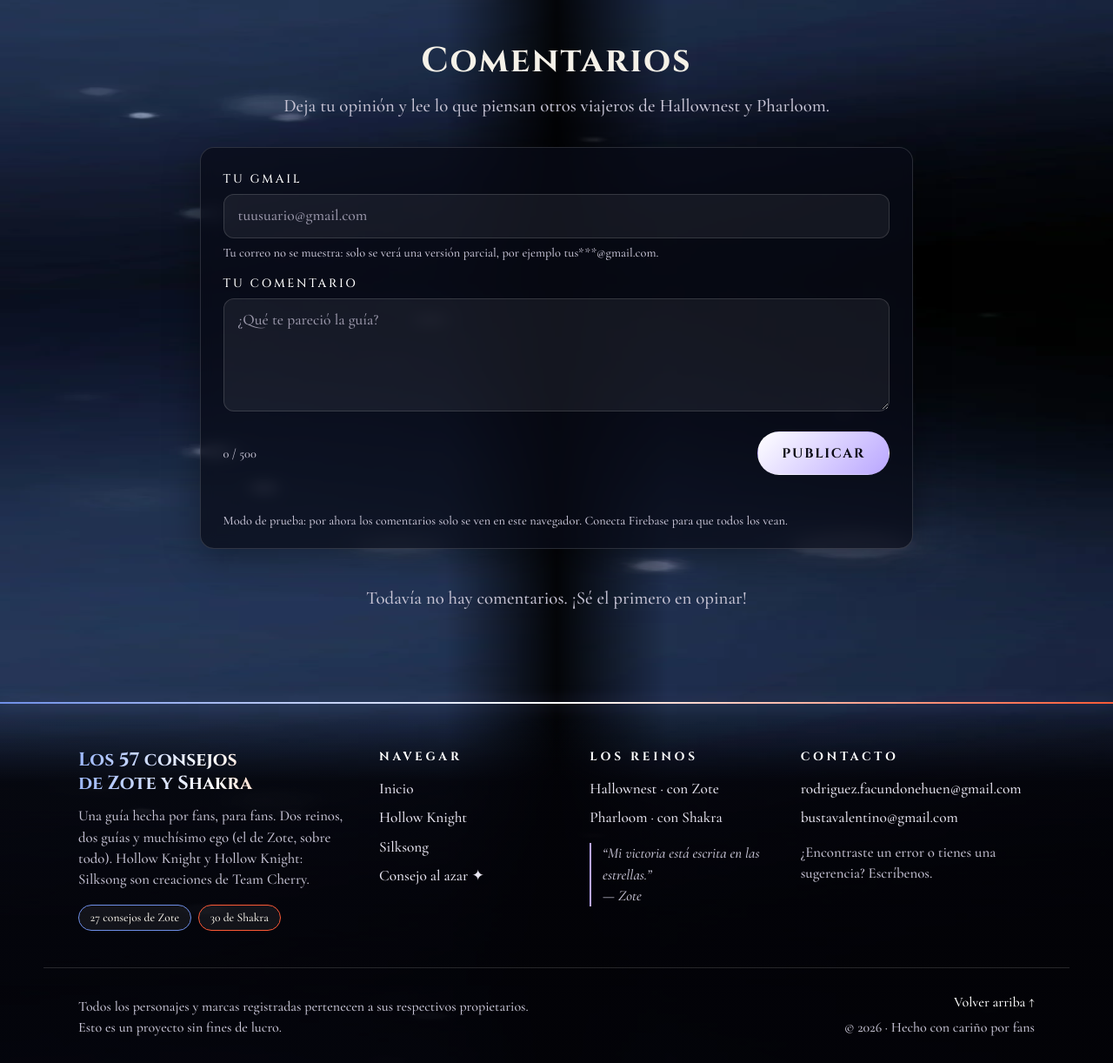
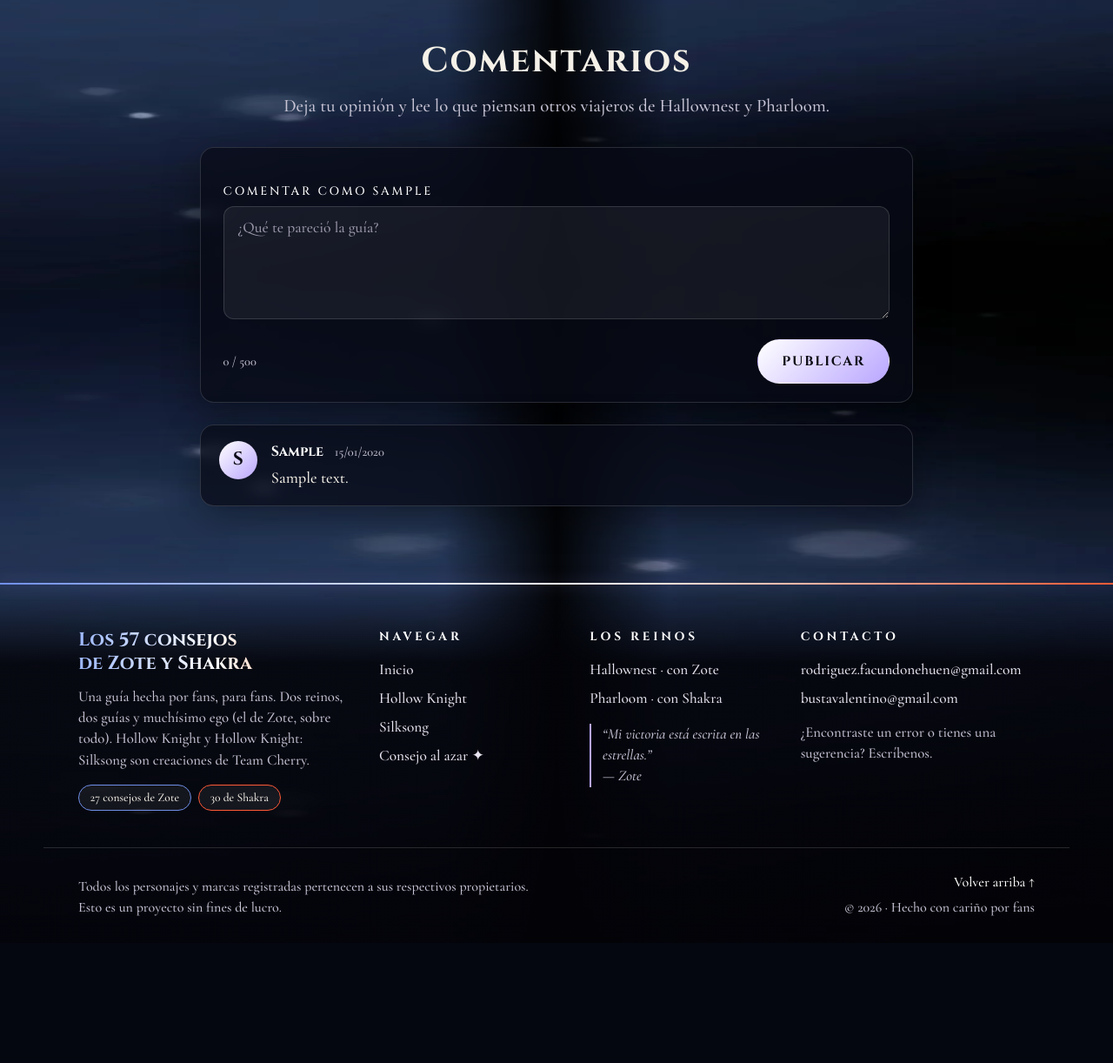
Before and after one commit to flacu01/elchorizudodejuli, a PHP site: page / in a window 1280 px wide. Shown: the part 3667-4889 px from the top of the page at 87% size. After the commit the page ends 4720 px from the top, so only its background shows below. Run offline with PHP 8.4, Linux system fonts and the light colour scheme; the visitor is signed in with stand-in values (Sample User, id 1); tables that the repository leaves empty hold one stand-in row (values such as "Sample post"); a stand-in replaces the project's code that opens the database connection.

Commit message:
comentarios arreglados

```diff
--- /dev/null
+++ b/HTML/includes/comentarios_seccion.php
@@ -0,0 +1,90 @@
+<?php
+// includes/comentarios_seccion.php
+// Dibuja el formulario y la lista de comentarios. Se incluye desde index.php.
+require_once __DIR__ . '/../conexion.php';
+
+$u = usuario_actual();
+$flash = $_SESSION['flash'] ?? null;
+unset($_SESSION['flash']);
+
+function hace_cuanto(int $segundos, string $fecha): string {
+    if ($segundos < 60)    return 'hace un momento';
+    if ($segundos < 3600)  return 'hace ' . floor($segundos / 60) . ' min';
+    if ($segundos < 86400) return 'hace ' . floor($segundos / 3600) . ' h';
+    return $fecha;
+}
+
+$comentarios = [];
+$errorCarga = false;
+try {
+    // La diferencia de tiempo se calcula en MySQL para evitar problemas de zona horaria.
+    $res = $conexion->query(
+        "SELECT c.texto, u.usuario,
+                TIMESTAMPDIFF(SECOND, c.creado, NOW()) AS segundos,
+                DATE_FORMAT(c.creado, '%d/%m/%Y') AS fecha
+         FROM comentarios c
+         JOIN usuarios u ON u.id = c.usuario_id
+         ORDER BY c.creado DESC, c.id DESC
+         LIMIT 100"
+    );
+    $comentarios = $res->fetch_all(MYSQLI_ASSOC);
+} catch (mysqli_sql_exception $e) {
+    $errorCarga = true;
+}
+
+function mensaje_flash(?array $flash): void {
+    if (!$flash) return;
+    $clase = $flash['tipo'] === 'ok' ? 'comentarios_mensaje_ok' : 'comentarios_mensaje_error';
+    echo '<p class="comentarios_mensaje_formulario ' . $clase . '" role="status">' . h($flash['texto']) . '</p>';
+}
+?>
+<div class="comentarios_contenedor">
+
+  <?php if ($u): ?>
+    <form class="comentarios_formulario panel_general" method="post" action="comentar.php">
+      <input type="hidden" name="csrf" value="<?= h(csrf_token()) ?>">
+      <label for="c-texto">Comentar como <?= h($u['nombre']) ?></label>
+      <textarea id="c-texto" name="texto" required maxlength="500" rows="4" placeholder="¿Qué te pareció la guía?"></textarea>
+      <input type="text" name="web" class="comentarios_campo_trampa" tabindex="-1" autocomplete="off" aria-hidden="true">
+      <div class="comentarios_formulario_pie">
+        <span id="char-count">0 / 500</span>
+        <button class="boton_general" type="submit">Publicar</button>
+      </div>
+      <?php mensaje_flash($flash); ?>
+    </form>
+    <script>
+      (function () {
+        var t = document.getElementById('c-texto'), c = document.getElementById('char-count');
+        if (t && c) t.addEventListener('input', function () { c.textContent = t.value.length + ' / 500'; });
+      })();
+    </script>
+  <?php else: ?>
+    <div class="comentarios_formulario panel_general">
+      <p>Para dejar un comentario necesitás una cuenta.
+        <a href="login.php" style="color: var(--accent)">Ingresar</a> o
+        <a href="registro.php" style="color: var(--accent)">crear cuenta</a>.</p>
+      <?php mensaje_flash($flash); ?>
+    </div>
+  <?php endif; ?>
+
+  <div class="comentarios_lista" aria-live="polite">
+    <?php if ($errorCarga): ?>
+      <p class="comentarios_vacio">No se pudieron cargar los comentarios. Revisá que exista la tabla <code>comentarios</code> en la base.</p>
+    <?php elseif (!$comentarios): ?>
+      <p class="comentarios_vacio">Todavía no hay comentarios. ¡Sé el primero en opinar!</p>
+    <?php else: ?>
+      <?php foreach ($comentarios as $c): ?>
+        <article class="comentario_item panel_general">
+          <div class="comentario_avatar"><?= h(mb_strtoupper(mb_substr($c['usuario'], 0, 1))) ?></div>
+          <div class="comentario_cuerpo">
+            <div class="comentario_encabezado">
+              <strong><?= h($c['usuario']) ?></strong>
+              <time><?= h(hace_cuanto((int) $c['segundos'], $c['fecha'])) ?></time>
+            </div>
+            <p><?= nl2br(h($c['texto'])) ?></p>
+          </div>
+        </article>
+      <?php endforeach; ?>
+    <?php endif; ?>
+  </div>
+</div>
--- a/HTML/index.php
+++ b/HTML/index.php
@@ -145,25 +145,9 @@
     </section>
 
     <section class="bloque_seccion" id="comentarios">
-      <h2 class="titulo_seccion aparicion_scroll">Comentarios</h2>
-      <p class="descripcion_seccion aparicion_scroll">Deja tu opinión y lee lo que piensan otros viajeros de Hallownest y Pharloom.</p>
-      <div class="comentarios_contenedor">
-        <form class="comentarios_formulario panel_general aparicion_scroll" id="comment-form" novalidate>
-          <label for="c-email">Tu Gmail</label>
-          <input id="c-email" type="email" name="email" required maxlength="100" placeholder="tuusuario@gmail.com" autocomplete="email">
-          <p class="comentarios_nota_campo">Tu correo no se muestra: solo se verá una versión parcial, por ejemplo tus***@gmail.com.</p>
-          <label for="c-texto">Tu comentario</label>
-          <textarea id="c-texto" name="texto" required maxlength="500" rows="4" placeholder="¿Qué te pareció la guía?"></textarea>
-          <input type="text" name="web" class="comentarios_campo_trampa" tabindex="-1" autocomplete="off" aria-hidden="true">
-          <div class="comentarios_formulario_pie">
-            <span id="char-count">0 / 500</span>
-            <button class="boton_general" type="submit">Publicar</button>
-          </div>
-          <p class="comentarios_mensaje_formulario" id="form-msg" role="status"></p>
-          <p class="comentarios_nota_campo" id="comments-mode" hidden></p>
-        </form>
-        <div class="comentarios_lista" id="comments-list" aria-live="polite"></div>
-      </div>
+    <h2 class="titulo_seccion aparicion_scroll">Comentarios</h2>
+    <p class="descripcion_seccion aparicion_scroll">Deja tu opinión y lee lo que piensan otros viajeros de Hallownest y Pharloom.</p>
+    <?php require DIR_INCLUDES . '/comentarios_seccion.php'; ?>
     </section>
 
   </main>
@@ -215,7 +199,5 @@
   <button class="boton_subir" id="to-top" type="button" aria-label="Volver arriba">↑</button>
 
   <script src="js/script.js"></script>
-  <script src="js/comentarios-config.js"></script>
-  <script src="js/comentarios.js"></script>
 </body>
 </html>
--- a/HTML/js/comentarios.js
+++ /dev/null
@@ -1,133 +0,0 @@
-(function () {
-  const form = document.getElementById('comment-form');
-  const list = document.getElementById('comments-list');
-  if (!form || !list) return;
-
-  const cfg = window.COMENTARIOS_CONFIG || {};
-  const remote = !!(cfg.projectId && cfg.apiKey);
-  const MAX = 500, COOLDOWN = 30000, LS_LIST = 'comentarios-local', LS_LAST = 'comentarios-ultimo';
-  const msg = document.getElementById('form-msg');
-  const note = document.getElementById('comments-mode');
-  const counter = document.getElementById('char-count');
-  const area = form.elements.texto;
-  const btn = form.querySelector('button[type="submit"]');
-
-  const base = remote
-    ? 'https://firestore.googleapis.com/v1/projects/' + encodeURIComponent(cfg.projectId) + '/databases/(default)/documents'
-    : '';
-  const key = remote ? '?key=' + encodeURIComponent(cfg.apiKey) : '';
-
-  if (!remote && note) {
-    note.hidden = false;
-    note.textContent = 'Modo de prueba: por ahora los comentarios solo se ven en este navegador. Conecta Firebase para que todos los vean.';
-  }
-
-  const lsGet = (k, d) => { try { return JSON.parse(localStorage.getItem(k)) ?? d; } catch (e) { return d; } };
-  const lsSet = (k, v) => { try { localStorage.setItem(k, JSON.stringify(v)); } catch (e) {} };
-
-  function mask(email) {
-    const [user, dom] = email.toLowerCase().split('@');
-    return user.slice(0, user.length > 3 ? 3 : 1) + '***@' + dom;
-  }
-  const isGmail = e => /^[a-z0-9._%+-]+@(gmail|googlemail)\.com$/i.test(e);
-
-  function ago(iso) {
-    const d = new Date(iso); if (isNaN(d)) return '';
-    const s = Math.max(0, (Date.now() - d) / 1000);
-    if (s < 60) return 'hace un momento';
-    if (s < 3600) return 'hace ' + Math.floor(s / 60) + ' min';
-    if (s < 86400) return 'hace ' + Math.floor(s / 3600) + ' h';
-    return d.toLocaleDateString('es', { day: 'numeric', month: 'short', year: 'numeric' });
-  }
-
-  function say(text, ok) {
-    msg.textContent = text;
-    msg.className = 'comentarios_mensaje_formulario ' + (ok ? 'comentarios_mensaje_ok' : 'comentarios_mensaje_error');
-  }
-
-  async function fetchComments() {
-    if (!remote) return lsGet(LS_LIST, []);
-    const r = await fetch(base + '/comentarios' + key + '&orderBy=' + encodeURIComponent('fecha desc') + '&pageSize=100');
-    if (!r.ok) throw new Error('No se pudieron cargar');
-    const j = await r.json();
-    return (j.documents || []).map(d => ({
-      autor: d.fields.autor?.stringValue || 'anónimo',
-      texto: d.fields.texto?.stringValue || '',
-      fecha: d.fields.fecha?.timestampValue || ''
-    }));
-  }
-
-  async function saveComment(email, texto) {
-    const fecha = new Date().toISOString();
-    const autor = mask(email);
-    if (!remote) {
-      const all = lsGet(LS_LIST, []);
-      all.unshift({ autor, texto, fecha });
-      lsSet(LS_LIST, all.slice(0, 100));
-      return;
-    }
-    const post = (col, fields) => fetch(base + '/' + col + key, {
-      method: 'POST', headers: { 'Content-Type': 'application/json' }, body: JSON.stringify({ fields })
-    });
-    const r = await post('comentarios', {
-      autor: { stringValue: autor }, texto: { stringValue: texto }, fecha: { timestampValue: fecha }
-    });
-    if (!r.ok) throw new Error('No se pudo publicar');
-    post('correos', { email: { stringValue: email.toLowerCase() }, fecha: { timestampValue: fecha } }).catch(() => {});
-  }
-
-  function render(items) {
-    list.textContent = '';
-    if (!items.length) {
-      const p = document.createElement('p');
-      p.className = 'comentarios_vacio';
-      p.textContent = 'Todavía no hay comentarios. ¡Sé el primero en opinar!';
-      list.appendChild(p);
-      return;
-    }
-    items.forEach(c => {
-      const art = document.createElement('article'); art.className = 'comentario_item panel_general';
-      const av = document.createElement('div'); av.className = 'comentario_avatar'; av.textContent = (c.autor[0] || '?').toUpperCase();
-      const body = document.createElement('div'); body.className = 'comentario_cuerpo';
-      const head = document.createElement('div'); head.className = 'comentario_encabezado';
-      const who = document.createElement('strong'); who.textContent = c.autor;
-      const when = document.createElement('time'); when.textContent = ago(c.fecha);
-      head.append(who, when);
-      const txt = document.createElement('p'); txt.textContent = c.texto;
-      body.append(head, txt); art.append(av, body); list.appendChild(art);
-    });
-  }
-
-  async function load() {
-    try { render(await fetchComments()); }
-    catch (e) { list.textContent = ''; const p = document.createElement('p'); p.className = 'comentarios_vacio'; p.textContent = 'No se pudieron cargar los comentarios. Intenta de nuevo en un rato.'; list.appendChild(p); }
-  }
-
-  area.addEventListener('input', () => { counter.textContent = area.value.length + ' / ' + MAX; });
-
-  form.addEventListener('submit', async ev => {
-    ev.preventDefault();
-    if (form.elements.web.value) return;
-    const email = form.elements.email.value.trim();
-    const texto = area.value.trim();
-    if (!isGmail(email)) return say('Escribe un Gmail válido (termina en @gmail.com).', false);
-    if (texto.length < 3) return say('Escribe tu comentario antes de publicar.', false);
-    if (texto.length > MAX) return say('El comentario es muy largo (máximo ' + MAX + ' caracteres).', false);
-    const wait = COOLDOWN - (Date.now() - lsGet(LS_LAST, 0));
-    if (wait > 0) return say('Espera ' + Math.ceil(wait / 1000) + ' s antes de publicar otro comentario.', false);
-
-    btn.disabled = true; say('Publicando…', true);
-    try {
-      await saveComment(email, texto);
-      lsSet(LS_LAST, Date.now());
-      area.value = ''; counter.textContent = '0 / ' + MAX;
-      say('¡Gracias! Tu comentario ya está publicado.', true);
-      await load();
-    } catch (e) {
-      say('No se pudo publicar. Intenta de nuevo en un rato.', false);
-    } finally { btn.disabled = false; }
-  });
-
-  load();
-  if (remote) setInterval(load, 45000);
-})();
```
Also changed, not shown: HTML/comentar.php (added, +56 -0 lines), bd/hollow_web.sql (+11 -1 lines).
